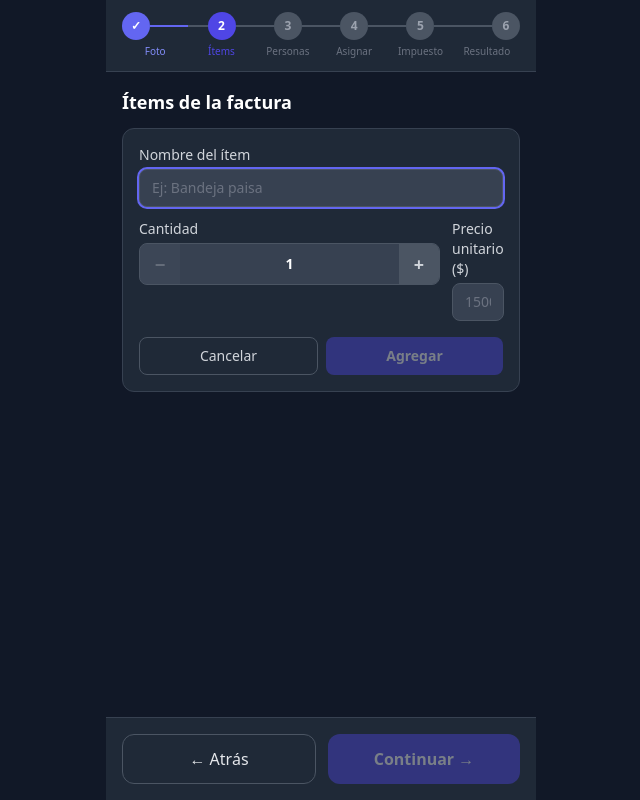
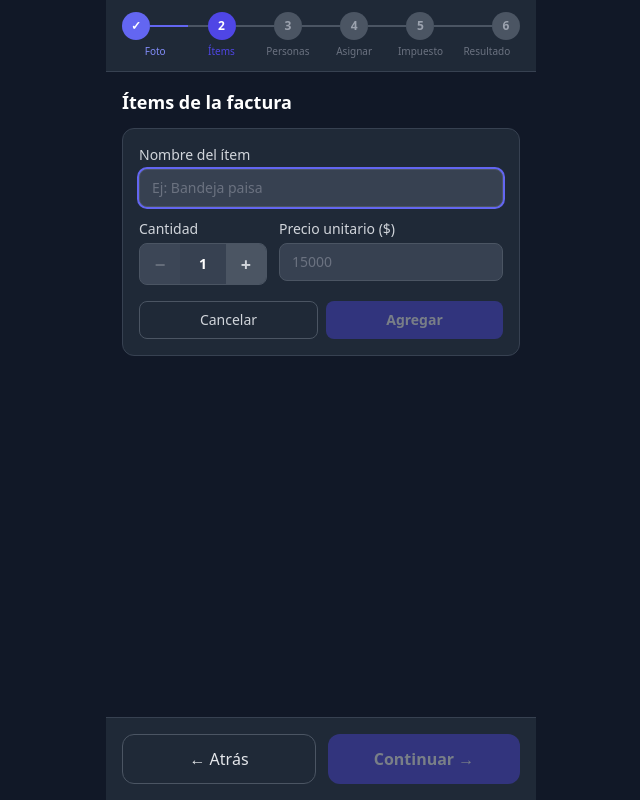
Before and after one commit to jcbuitrago/split-pay, a React (Vite) app: page / in a window 1280 px wide. Both pictures are taken after a click on the button "✏️ Ingresar manualmente". Shown: the whole page, without its empty margins (319-959 px from the left). Built offline with nearby package versions, Linux system fonts and the light colour scheme.

Commit message:
Fixing sizing of price and quantity

```diff
--- a/src/components/ui/ItemForm.tsx
+++ b/src/components/ui/ItemForm.tsx
@@ -54,7 +54,7 @@ export default function ItemForm({ initial, onSave, onCancel }: ItemFormProps) {
       </div>
 
       <div className="flex gap-3">
-        <div className="flex-1">
+        <div className="w-32 shrink-0">
           <label className="block text-sm font-medium text-gray-700 dark:text-gray-300 mb-1">Cantidad</label>
           <div className="flex items-center border border-gray-300 dark:border-gray-600 rounded-lg overflow-hidden focus-within:ring-2 focus-within:ring-indigo-500 bg-white dark:bg-gray-700">
             <button
@@ -83,7 +83,7 @@ export default function ItemForm({ initial, onSave, onCancel }: ItemFormProps) {
           </div>
         </div>
 
-        <div className="flex-1">
+        <div className="flex-1 min-w-0">
           <label className="block text-sm font-medium text-gray-700 dark:text-gray-300 mb-1">Precio unitario ($)</label>
           <input
             type="text"
```
